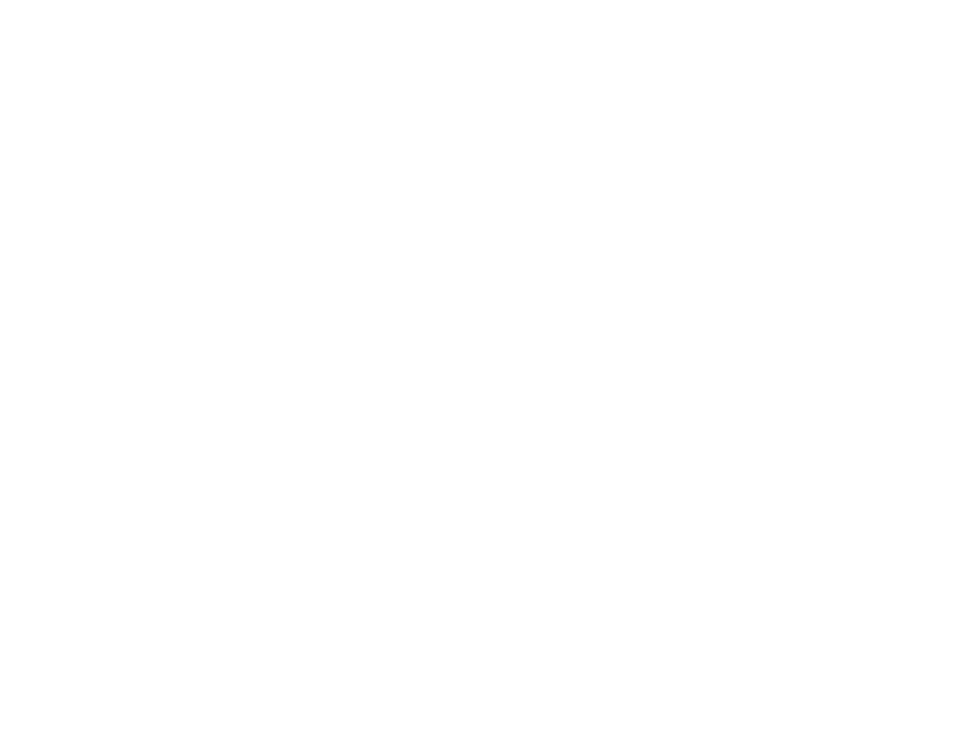
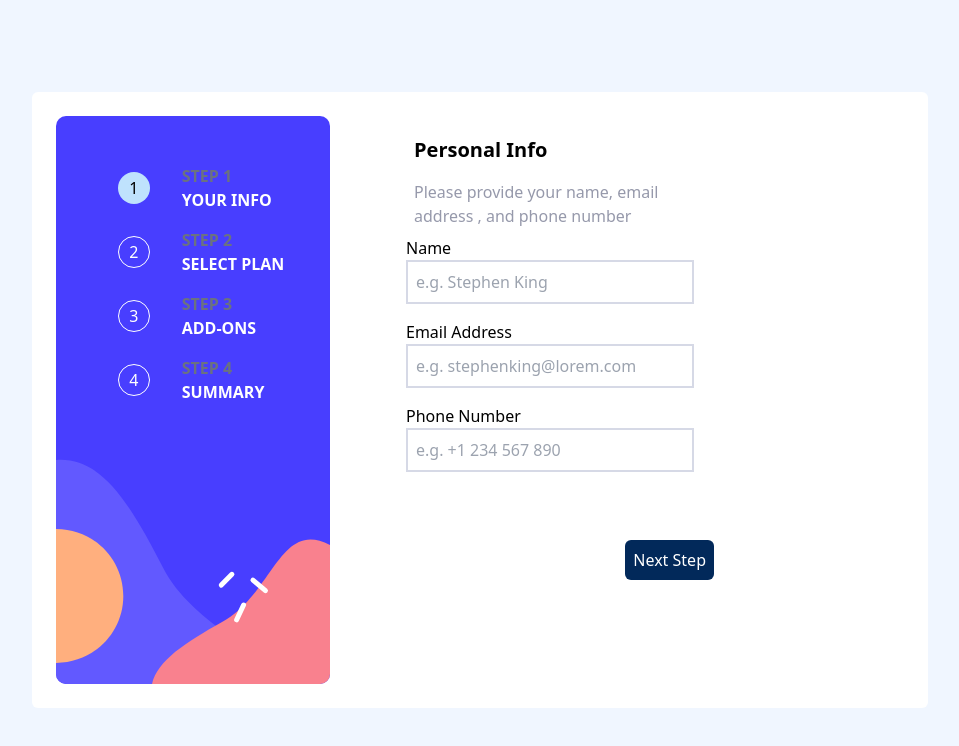
Before and after one commit to Bhargavatrgukt/Multi-From-Project, a website: page index.html in a window 1280 px wide. Shown: the whole page, without its empty margins (160-1119 px from the left). Drawn offline with Linux system fonts and the light colour scheme.

Commit message:
desktop-view-completed

```diff
--- a/index.css
+++ b/index.css
@@ -1,6 +1,12 @@
 @tailwind base;
 @tailwind components;
 @tailwind utilities;
+
+
+    body{
+        margin: 0px;
+    }
+
 
 .common-class {
     @apply w-full mb-4;
@@ -11,5 +17,9 @@
 }
 
 .card{
-    @apply bg-white w-80 h-fit rounded-xl p-4 absolute top-24;
+    @apply bg-white w-80 h-fit rounded-xl p-4 absolute sm:static top-24;
 }
+
+.large-main{
+    @apply sm:w-screen sm:h-screen sm:bg-magnolia  sm:flex sm:justify-center sm:items-center;
+}
--- a/index.html
+++ b/index.html
@@ -22,22 +22,54 @@
     </style>
   </head>
   <body>
-    <main class="w-full sm:hidden">
-      <div class="w-full  bg-sidebar-mobile h-40 p-6 relative">
-          <div class="flex  flex-row justify-center">
+    <main class="w-full large-main">
+      <div class="sm:bg-white flex flex-col sm:flex-row sm:gap-4 gap-0 rounded-md w-full max-w-4xl ">
+        <div class="relative flex justify-center">
+            <img src="./assets/images/bg-sidebar-desktop.svg" alt="Desktop Sidebar"
+                class="hidden md:block w-full md:p-6">
+            <img src="./assets/images/bg-sidebar-mobile.svg" alt="Mobile Sidebar"
+                class="md:hidden w-full object-contain">
+
+            <div class="absolute top-4 md:top-16 flex justify-center md:flex-col flex-row md:items-start   md:mx-0 md:px-16">
+                <div class="flex items-center">
                   <div class="w-8 h-8 p-3 bg-light-blue rounded-full m-4 text-center flex justify-center items-center" id="step-1-indicator">1</div>
+                    <div class="hidden md:block ml-4 text-left">
+                        <p class="text-gray-500 font-semibold">STEP 1</p>
+                        <h1 class="text-white font-bold hidden md:block">YOUR INFO</h1>
+                    </div>
+                </div>
+                <!-- Other steps -->
+                <div class="flex items-center">
                   <div class="w-8 h-8 p-3 bg-transparent rounded-full m-4 text-center flex justify-center items-center text-white border border-white" id="step-2-indicator">
                     2
                   </div>
+                    <div class="hidden md:block ml-4 text-left">
+                        <p class="text-gray-500 font-semibold">STEP 2</p>
+                        <h1 class="text-white font-bold">SELECT PLAN</h1>
+                    </div>
+                </div>
+                <div class="flex items-center">
                   <div class="w-8 h-8 p-3 bg-transparent rounded-full m-4 text-center flex justify-center items-center text-white border border-white" id="step-3-indicator">
                     3
                   </div>
+                    <div class="hidden md:block ml-4 text-left">
+                        <p class="text-gray-500 font-semibold">STEP 3</p>
+                        <h1 class="text-white font-bold">ADD-ONS</h1>
+                    </div>
+                </div>
+                <div class="flex items-center">
                   <div class="w-8 h-8 p-3 bg-transparent rounded-full m-4 text-center flex justify-center items-center text-white border border-white" id="step-4-indicator">
                     4
                   </div>
+                    <div class="hidden md:block ml-4 text-left">
+                        <p class="text-gray-500 font-semibold">STEP 4</p>
+                        <h1 class="text-white font-bold">SUMMARY</h1>
                     </div>
                 </div>
-      <div class="bg-magnolia h-screen flex justify-center p-3">
+            </div>
+        </div>
+        <div>
+        <div class="bg-magnolia h-screen flex justify-center p-3 sm:bg-white sm:h-fit sm:p-5">
             <div class="card" id="step-1">
                 <h1 class="font-bold text-xl p-2">Personal Info</h1>
                 <p class="text-cool-gray  p-2">Please provide your name, email address , and phone number</p>
@@ -185,12 +217,15 @@
               </div>
             </div>
         </div>
-        <div class="fixed bottom-0 w-full bg-white p-4" id="footer">
+          <div class="fixed sm:static sm:bg-transparent  bottom-0 w-full sm:w-full bg-white p-4" id="footer">
             <div class="flex justify-end" id="footer-content">
               <a id="go-back-btn" class="text-cool-gray hidden inline-block pt-2">Go Back</a>
               <button class="bg-marine-blue text-white p-2 rounded-md" id="next-step-btn">Next Step</button>
             </div>
           </div>
+        </div>
+      </div>
+
     </main>
     <script src="./index.js"></script>
   </body>
--- a/index.js
+++ b/index.js
@@ -242,6 +242,7 @@ function planSelector(planCard) {
     billingToggle.addEventListener('change', () => {
         updatePrices();
         addOnsSelector(stepThree);
+        summation()
     });
 
     // Initialize the default plan on page load
--- a/tailwind.config.js
+++ b/tailwind.config.js
@@ -3,9 +3,6 @@ module.exports = {
   content: ["./index.html", "./index.js"],
   theme: {
     extend: {
-      screens: {
-        'sm': '376px',
-      },
       colors: {
         'marine-blue': 'hsl(213, 96%, 18%)',
         'purplish-blue': 'hsl(243, 100%, 62%)',
@@ -25,8 +22,8 @@ module.exports = {
         'body': '16px',
       },
       backgroundImage: {
-        "sidebar-desktop": "url('./assets/images/bg-sidebar-mobile.svg')", // Corrected path with '/'
-        "sidebar-mobile": "url('./assets/images/bg-sidebar-mobile.svg')",  // Corrected path with '/'
+       "sidebar-desktop": "url('./assets/images/bg-sidebar-desktop.svg')",
+        "sidebar-mobile": "url('./assets/images/bg-sidebar-mobile.svg')",
       },
     },
   },
```
Also changed, not shown: output.css. Lines whose indentation alone changed are shown as unchanged.
